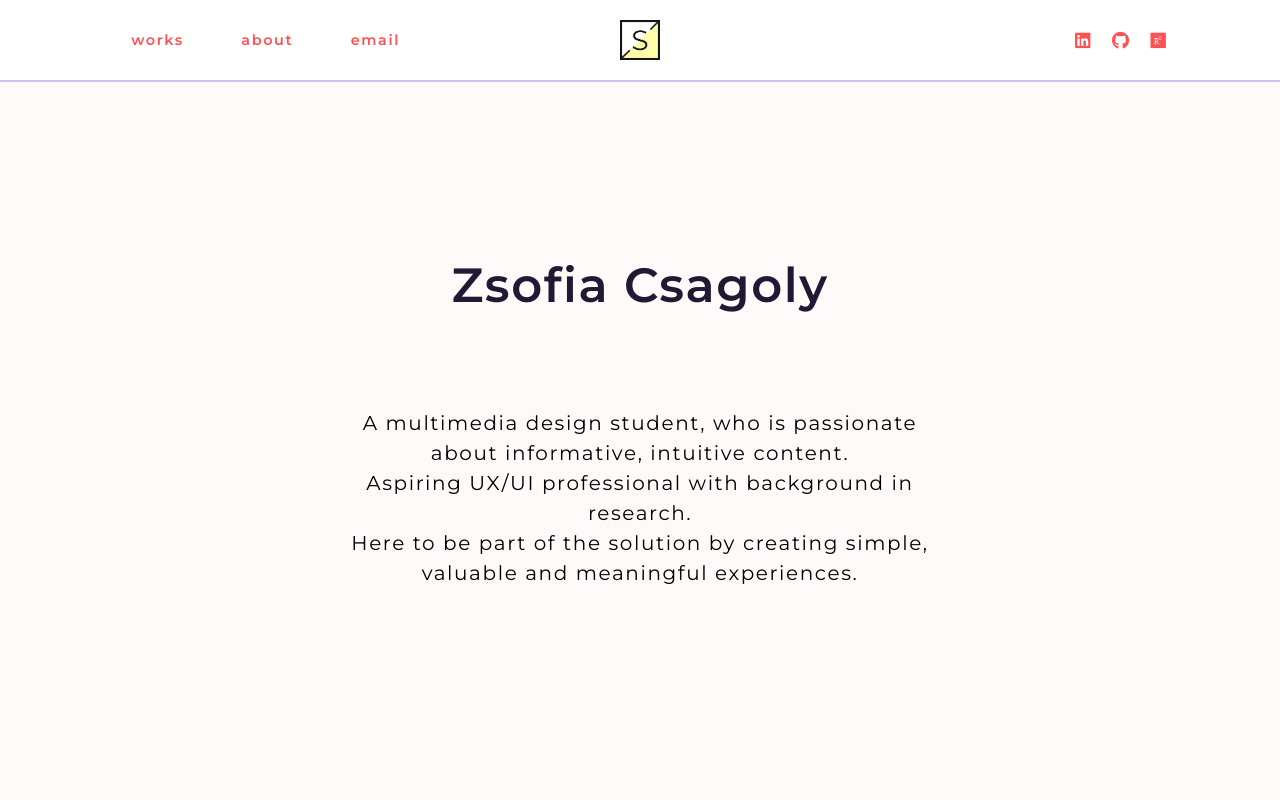
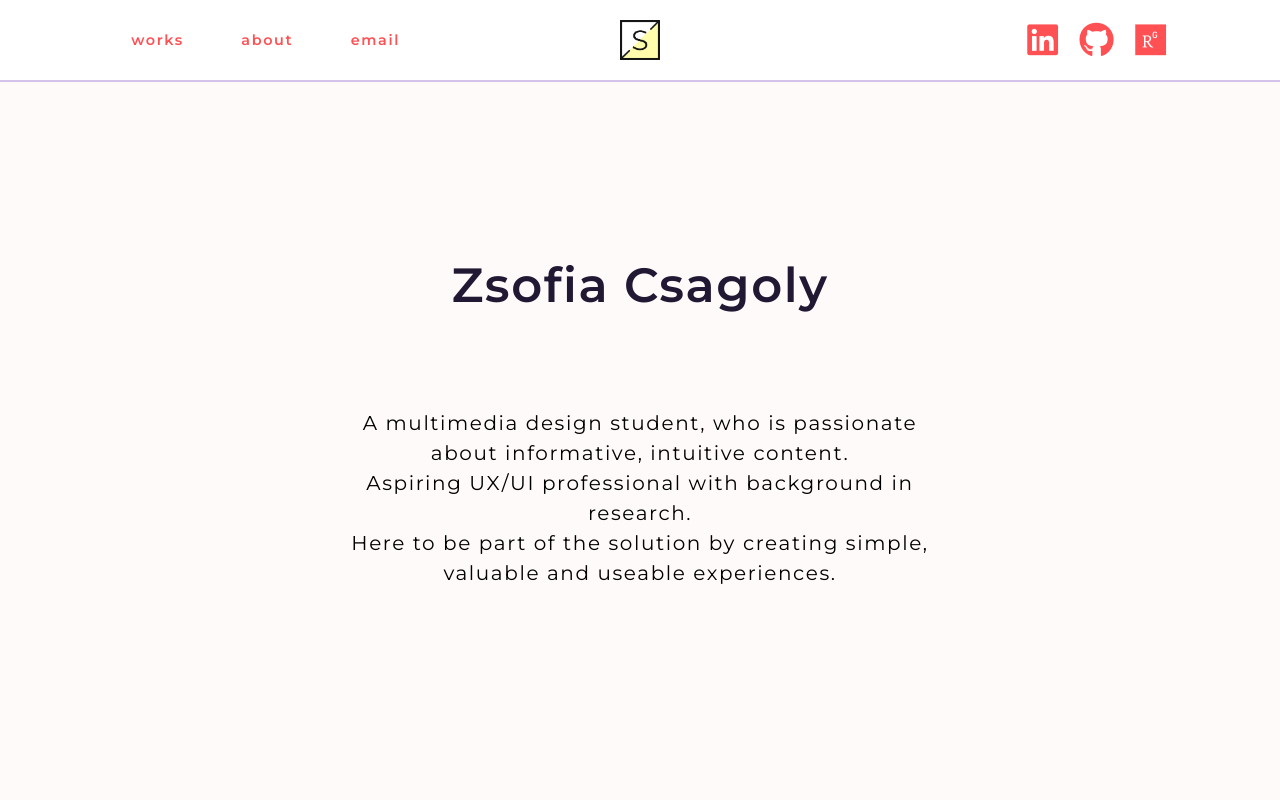
Before and after one commit to zsofia85/PersonalPortfolio_v2, a website: page index.html in a window 1280 px wide. Shown: the top 800 px of the page. Drawn offline with Linux system fonts and the light colour scheme.

```diff
--- a/assets/style.css
+++ b/assets/style.css
@@ -176,7 +176,7 @@
 }
 
 /*.logo :hover {
-    box-shadow: 1px 1px 5px #ff989a, 1px 0px 15px #ff989a;
+    text-shadow: 11px 0px 40px #FF5154, 1px 0px 40px #FF5154;
 }*/
 
 .social-iconsA {
@@ -244,6 +244,7 @@
 
 #landing {
     padding-bottom: var(--margin-large);
+
 }
 
 .container-work {
--- a/index.html
+++ b/index.html
@@ -40,11 +40,11 @@
 
                 <div class="social-iconsA">
                     <a class="icon_gap zoom" href="https://www.linkedin.com/in/zsofia-csagoly-5baaa9158" target="_blank" alt="linkedIn logo"><i
-                            class="fab fa-linkedin fa-1x"></i></a>
+                            class="fab fa-linkedin fa-2x"></i></a>
                     <a class="icon_gap zoom" href="https://github.com/zsofia85" target="_blank" alt="Github logo"><i
-                            class="fab fa-github fa-1x"></i></a>
+                            class="fab fa-github fa-2x"></i></a>
                     <a class="icon_gap zoom" href="https://www.researchgate.net/profile/Zsofia_Csagoly" target="_blank" alt="Researchgate logo"><i
-                            class="fab fa-researchgate fa-1x"></i></a>
+                            class="fab fa-researchgate fa-2x"></i></a>
                 </div>
             </div>
         </nav>
@@ -59,7 +59,7 @@
                 <h3>
                     A multimedia design student, who is passionate about informative, intuitive content.
                     <br>Aspiring UX/UI professional with background in research.
-                    <br>Here to be part of the solution by creating simple, valuable and meaningful experiences.
+                    <br>Here to be part of the solution by creating simple, valuable and useable experiences.
                 </h3>
             </div>
         </div>
@@ -313,7 +313,7 @@
                     Denmark </h3>
             </div>
             <div class="copyright">
-                <p>© 2020 by Zsofia Csagoly</p>
+                <small><p>&copy; 2020 by Zsofia Csagoly<p/></small>
             </div>
         </div>
     </footer>
```
